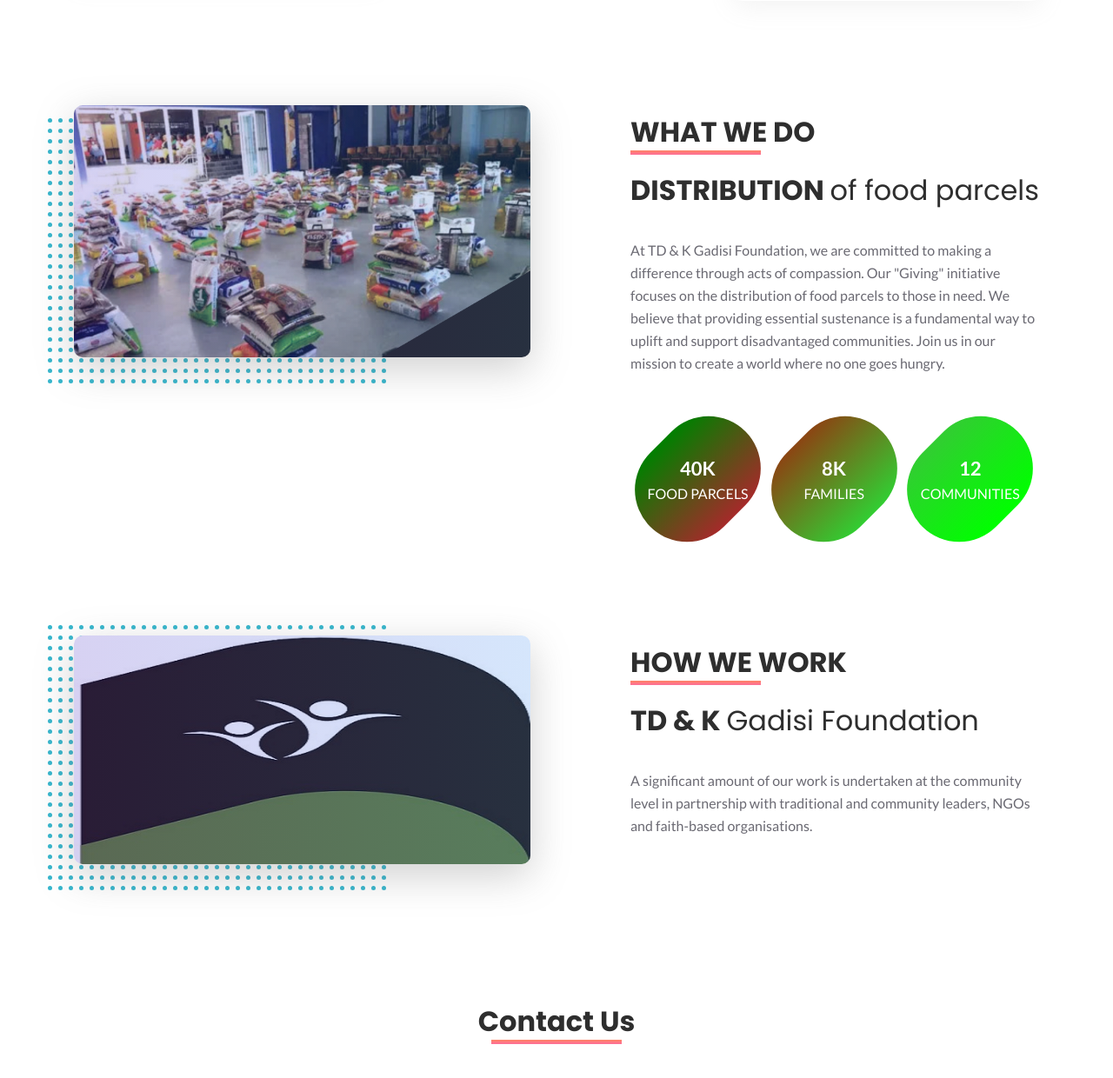
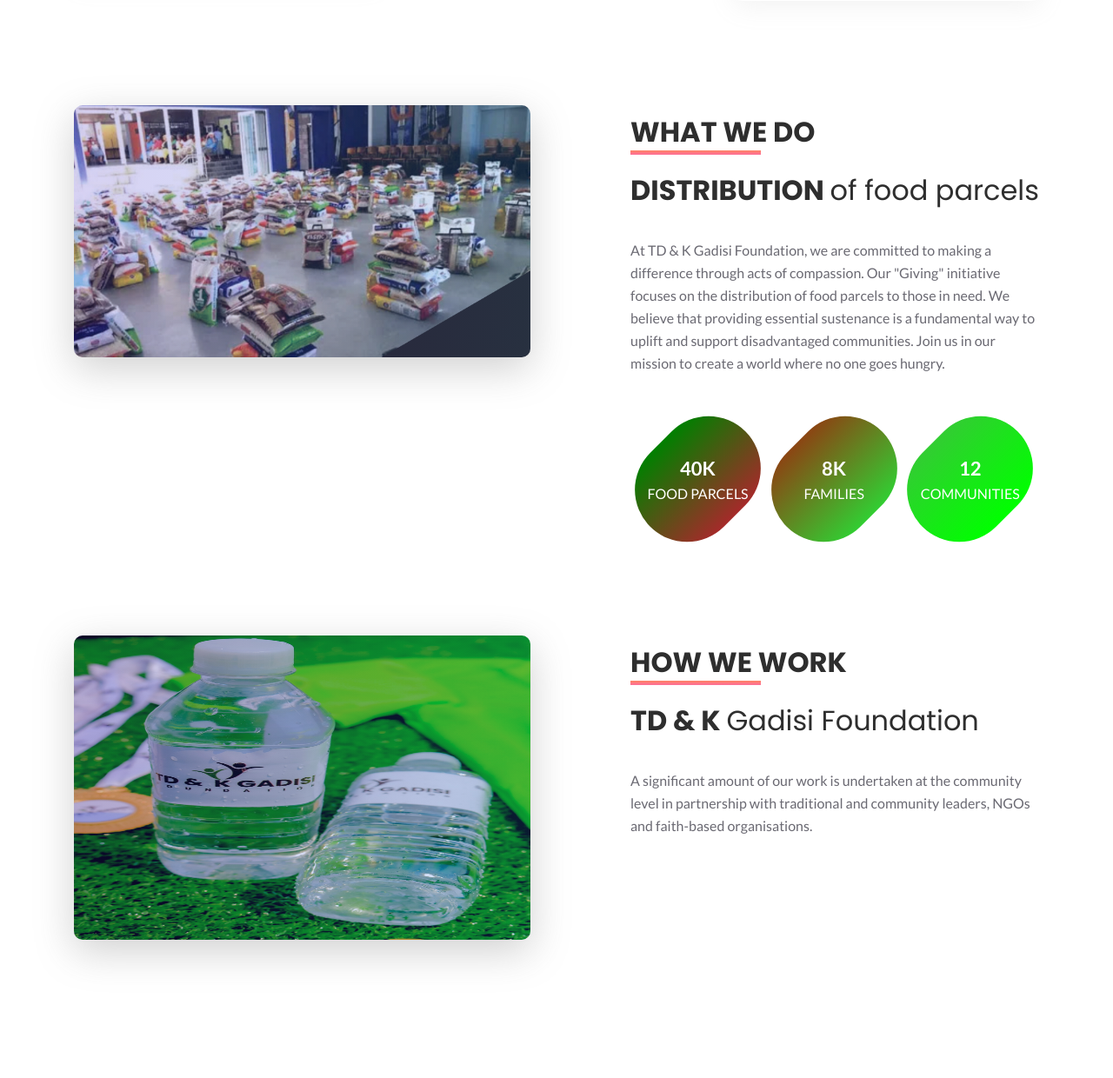
Before and after one commit to Gadisi/website, a Flask app: page / in a window 1280 px wide. Shown: the part 2955-4195 px from the top of the page at 87% size. Run offline with Flask 3, Linux system fonts and the light colour scheme; parts of the project's set-up code (start-up, migrations or seed data) failed here and were passed over; some libraries are stand-ins or nearby versions; some web fonts are replaced.

Commit message:
fixed template links

```diff
--- a/templates/index.html
+++ b/templates/index.html
@@ -96,7 +96,6 @@
                                     <li class="nav-item">
                                         <a class="page-scroll" href="#gallery">GALLERY</a>
                                     </li>
-
                                     <li class="nav-item">
                                         <a class="page-scroll" href="#contact">CONTACT</a>
                                     </li>
@@ -251,7 +250,7 @@
             <div class="row">
                 <div class="col-lg-6">
                     <div class="video-content mt-50 wow fadeIn" data-wow-duration="1s" data-wow-delay="0.5s">
-                        <img class="dots" src="{{ url_for('static', filename='images/dots.svg') }}" alt="dots">
+{#                        <img class="dots" src="{{ url_for('static', filename='images/dots.svg') }}" alt="dots">#}
                         <div class="video-wrapper">
                             <div class="video-image">
                                 <img src="{{ url_for('static', filename='images/whatwedo.png') }}" alt="video">
@@ -309,10 +308,10 @@
             <div class="row">
                 <div class="col-lg-6">
                     <div class="video-content mt-50 wow fadeIn" data-wow-duration="1s" data-wow-delay="0.5s">
-                        <img class="dots" src="{{ url_for('static', filename='images/dots.svg') }}" alt="dots">
+{#                        <img class="dots" src="{{ url_for('static', filename='images/dots.svg') }}" alt="dots">#}
                         <div class="video-wrapper">
                             <div class="video-image">
-                                <img src="{{ url_for('static', filename='images/howwework.jpg') }}" alt="video">
+                                <img src="{{ url_for('static', filename='images/gallery/image_1.jpg') }}" width="600" height="350" alt="video">
                             </div>
                             <div class="video-icon">
 {#                                <a href="https://www.youtube.com/watch?v=r44RKWyfcFw" class="video-popup"><i class="lni-play"></i></a>#}
```
